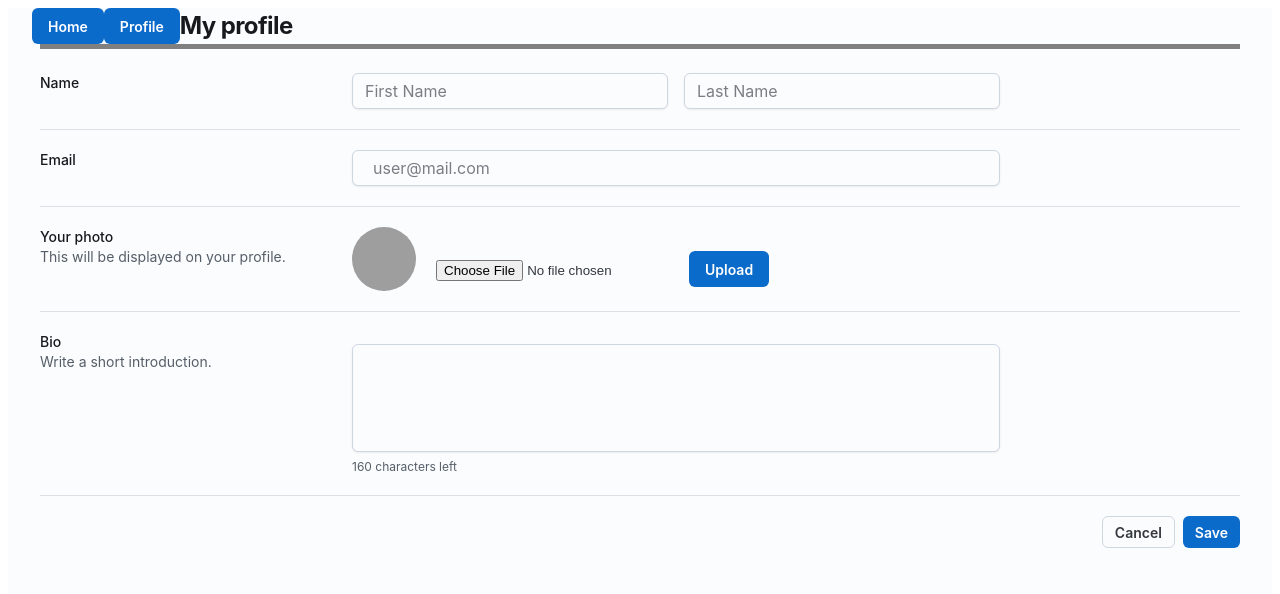
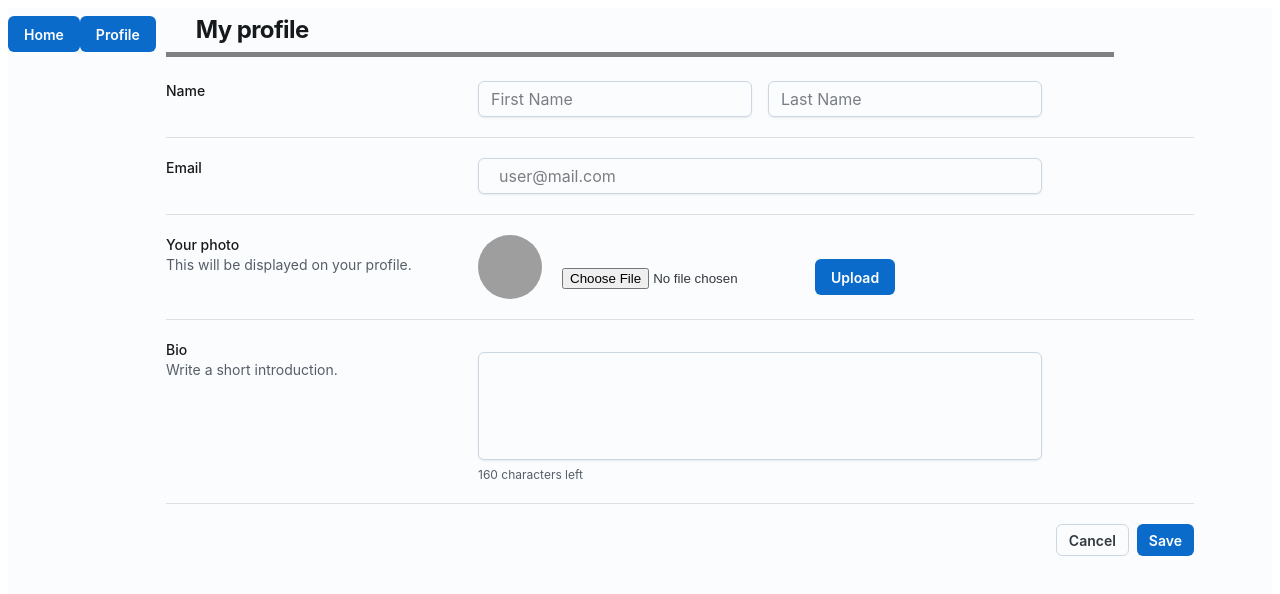
Before and after one commit to CSE115-project/nextjs-ff, a Next.js app: page /edit-profile in a window 1280 px wide. Shown: the top 594 px of the page. Built offline with nearby package versions, Linux system fonts and the light colour scheme; grey boxes are pictures that could not be loaded.

Commit message:
minor ui fixes

```diff
--- a/pages/edit-profile.js
+++ b/pages/edit-profile.js
@@ -12,20 +12,44 @@ import Sheet from "@mui/joy/Sheet";
 import Stack from "@mui/joy/Stack";
 import Typography from "@mui/joy/Typography";
 import Link from "next/link";
+import { useRouter } from "next/router";
 
-function addInputUntiLimit(inputVal, setField, limit)
-{
-    if(inputVal.length <= limit) {
+function addInputUntiLimit(inputVal, setField, limit) {
+  if (inputVal.length <= limit) {
     setField(inputVal);
   }
 }
 
 export default function MyProfile() {
+  const router = useRouter();
+  // userData is a string that contains the UID
+  const { userData } = router.query;
+
   const [firstName, setFirstName] = React.useState("");
   const [lastName, setLastName] = React.useState("");
   const [email, setEmail] = React.useState("");
   const [bio, setBio] = React.useState("");
   const [selectedFile, setSelectedFile] = React.useState(null);
+  const [field, setField] = React.useState("");
+  const [content, setContent] = React.useState("");
+
+  // function to edit the database, this function can even serve as to adding
+  // to the database; althought I'm not 100% sure on if it'll work for adding lists
+  const editData = async () => {
+    try {
+      const response = await fetch("/api/editUser", {
+        method: "POST",
+        headers: {
+          "Content-Type": "application/json",
+        },
+        body: JSON.stringify({ uid: userData, field, content }),
+      });
+
+      console.log("RESPONSE", response);
+    } catch (error) {
+      console.error(error);
+    }
+  };
 
   //cancel function
   //TODO: change default values from Firestore
@@ -46,21 +70,24 @@ export default function MyProfile() {
   const handleFirstNameChange = (event) => {
     const inputVal = event.target.value;
     addInputUntiLimit(inputVal, setFirstName, maxFirstNameChar);
-  }
+  };
 
   const handleLastNameChange = (event) => {
     const inputVal = event.target.value;
     addInputUntiLimit(inputVal, setLastName, maxLastNameChar);
-  }
+  };
 
   const handleEmailChange = (event) => {
     const inputVal = event.target.value;
     addInputUntiLimit(inputVal, setEmail, maxEmailChar);
-  }
+  };
 
   const handleBioChange = (event) => {
     const inputVal = event.target.value;
     addInputUntiLimit(inputVal, setBio, maxBioChar);
+    setField("bio");
+    setContent(bio);
+    // console.log("bio is:", bio);
   };
 
   //set remaining bio characters
@@ -79,26 +106,40 @@ export default function MyProfile() {
     }
   };
 
+  const handleHome = (event) => {
+    event.preventDefault();
+    router.push({
+      pathname: "/",
+      query: { userData },
+    });
+  };
+
+  const handleProfile = (event) => {
+    event.preventDefault();
+    router.push({
+      pathname: "/profile",
+      query: { userData },
+    });
+  };
+
   return (
     <Sheet>
       <Stack direction="row" alignItems="center" spacing={0}>
-        {/* Home Button */}
-        <Link href="/">
-          <Button sx={{ ml: 3 }}>Home</Button>
-        </Link>
+        <Button onClick={handleHome} sx={{ mt: 1 }}>
+          Home
+        </Button>
 
-        {/* Profile Button */}
-        <Link href = "/profile">
-          <Button>Profile</Button>
-        </Link>
+        <Button onClick={handleProfile} sx={{ mt: 1 }}>
+          Profile
+        </Button>
 
-        <Typography level="h1" fontSize="xl2">
+        <Typography level="h1" fontSize="xl2" sx={{ ml: 5 }}>
           My profile
         </Typography>
       </Stack>
       <Sheet
         sx={{
-          maxWidth: 1200,
+          maxWidth: "75%",
           width: "100%",
           mx: "auto",
         }}
@@ -129,12 +170,20 @@ export default function MyProfile() {
           <Box sx={{ display: { xs: "contents", sm: "flex" }, gap: 2 }}>
             <FormControl sx={{ flex: 1 }}>
               <FormLabel sx={{ display: { sm: "none" } }}>First name</FormLabel>
-              <Input value={firstName} onChange={handleFirstNameChange} placeholder="First Name" />
+              <Input
+                value={firstName}
+                onChange={handleFirstNameChange}
+                placeholder="First Name"
+              />
             </FormControl>
 
             <FormControl sx={{ flex: 1 }}>
               <FormLabel sx={{ display: { sm: "none" } }}>Last name</FormLabel>
-              <Input value={lastName} onChange={handleLastNameChange} placeholder="Last Name" />
+              <Input
+                value={lastName}
+                onChange={handleLastNameChange}
+                placeholder="Last Name"
+              />
             </FormControl>
           </Box>
 
@@ -187,7 +236,13 @@ export default function MyProfile() {
           </Box>
 
           <Box>
-            <Textarea minRows={4} value={bio} onChange={handleBioChange} maxLength={maxBioChar} sx={{ mt: 1.5 }} />
+            <Textarea
+              minRows={4}
+              value={bio}
+              onChange={handleBioChange}
+              maxLength={maxBioChar}
+              sx={{ mt: 1.5 }}
+            />
             <FormHelperText sx={{ mt: 0.75, fontSize: "xs" }}>
               {remainingChar} characters left
             </FormHelperText>
@@ -204,12 +259,19 @@ export default function MyProfile() {
             }}
           >
             {/* TODO: Add cancel functionality for files*/}
-            <Button variant="outlined" color="neutral" size="sm" onClick={handleCancel}>
+            <Button
+              variant="outlined"
+              color="neutral"
+              size="sm"
+              onClick={handleCancel}
+            >
               Cancel
             </Button>
 
             {/* TODO: Add save functionality */}
-            <Button size="sm">Save</Button>
+            <Button size="sm" onClick={editData}>
+              Save
+            </Button>
           </Box>
         </Box>
       </Sheet>
```
Lines whose indentation alone changed are shown as unchanged.
